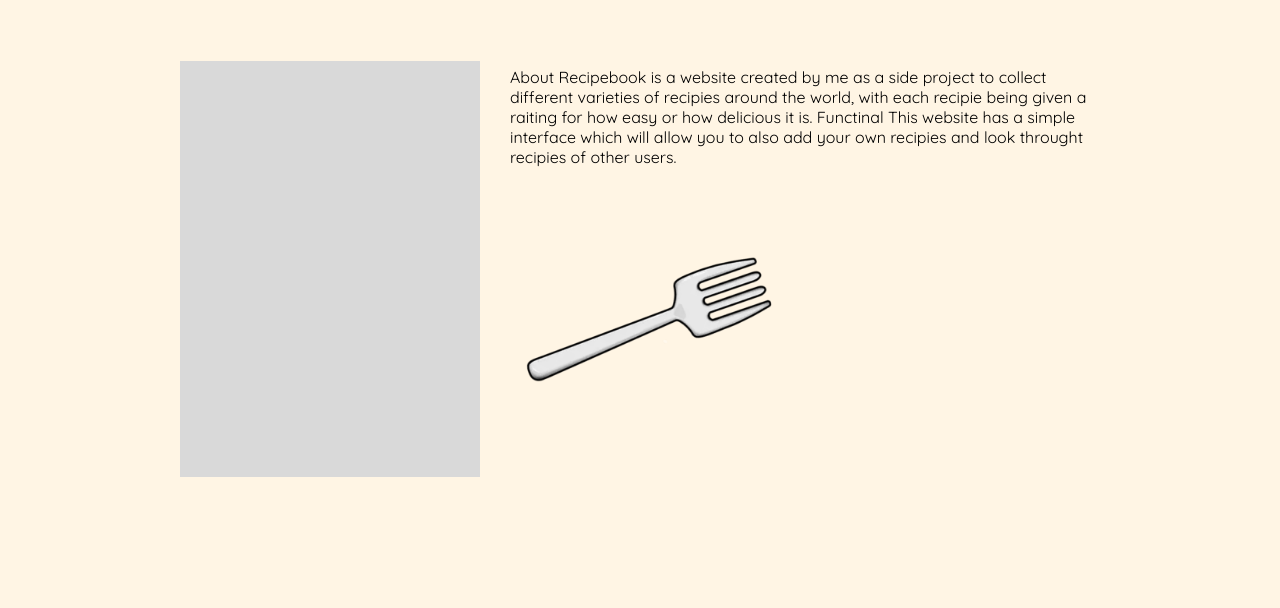
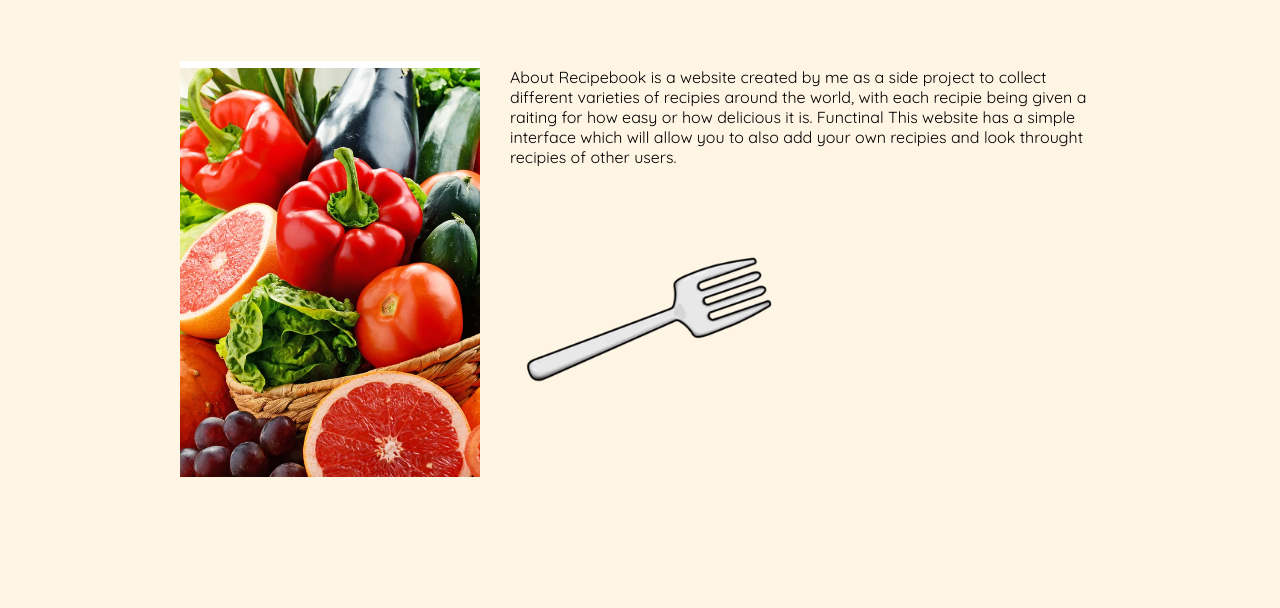
Before and after one commit to ivakuz29/Recipebook, a plain HTML site: page index.html in a window 1280 px wide. Shown: the part 153-761 px from the top of the page. Drawn offline with Linux system fonts and the light colour scheme.

Commit message:
commit sigma

```diff
--- a/index.html
+++ b/index.html
@@ -24,7 +24,7 @@
         <div class="heading">
             <h1>About recipe book</h1>
             <div class="about-container">
-                <img src="Images/Heading-image-example.png" class="heading-image">
+                <img src="Images/Untitled design (1).png" class="heading-image">
                 <div class="description">
                     <p>
                         About
```
Also changed, not shown: Images/Untitled design (1).png (added).
